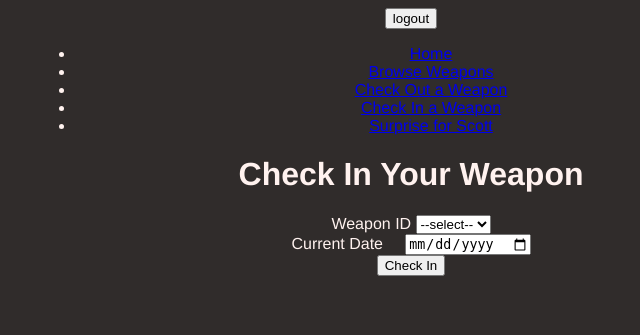
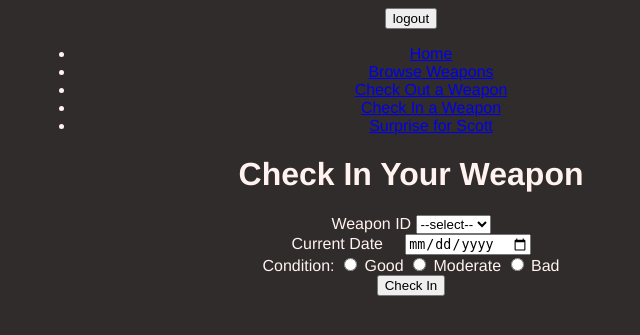
Before and after one commit to rainetenerelli/WIN, a Flask app: template templates/checkinform.html in a window 1280 px wide. Shown: the top 335 px of the page, without its empty margins (229-869 px from the left). Run offline with Flask 2, Linux system fonts and the light colour scheme; the template is opened without the code that fills it, so the values that code supplies are empty.

Commit message:
add condition input for checkin

```diff
--- a/app.py
+++ b/app.py
@@ -125,9 +125,10 @@ def checkin():
             conn = dbi.connect()
             wid = request.form["wid"]
             checkindate = request.form["checkindate"]
+            weaponCon = request.form["condition"]
             checkoutdate = updateinfo.getCheckoutDate(conn, wid, username)
             try:
-                updateinfo.checkin(conn, wid, username, checkoutdate.strftime("%Y-%m-%d"), checkindate)
+                updateinfo.checkin(conn, wid, username, checkoutdate.strftime("%Y-%m-%d"), checkindate, weaponCon)
             except:
                 flash("Oh no! The checkin request failed")
                 taken = updateinfo.getAllTakenWeapons(conn, username)
--- a/templates/checkinform.html
+++ b/templates/checkinform.html
@@ -26,10 +26,21 @@
         </select>
     </div>
 
-    <!--CHECK OUT DATE-->
+    <!--CHECK IN DATE-->
     <div>
-        <label for="checkindate">Current Date</label></td>
-        <input required id="checkindate" type="date" name="checkindate" placeholder="e.g. 2020-10-04"></td>
+        <label for="checkindate">Current Date</label>
+        <input required id="checkindate" type="date" name="checkindate" placeholder="e.g. 2020-10-04">
+    </div>
+
+    <!--CONDITION 'good', 'moderate', 'bad'-->
+    <div>
+        <label>Condition: </label>
+        <input required id="good" type="radio" name="condition" value="good">
+        <label for="good">Good</label>
+        <input required id="moderate" type="radio" name="condition" value="moderate">
+        <label for="moderate">Moderate</label>
+        <input required id="bad" type="radio" name="condition" value="bad">
+        <label for="bad">Bad</label>
     </div>
 
     <!--SUBMIT DATE-->
```
Also changed, not shown: updateinfo.py (+7 -1 lines).
